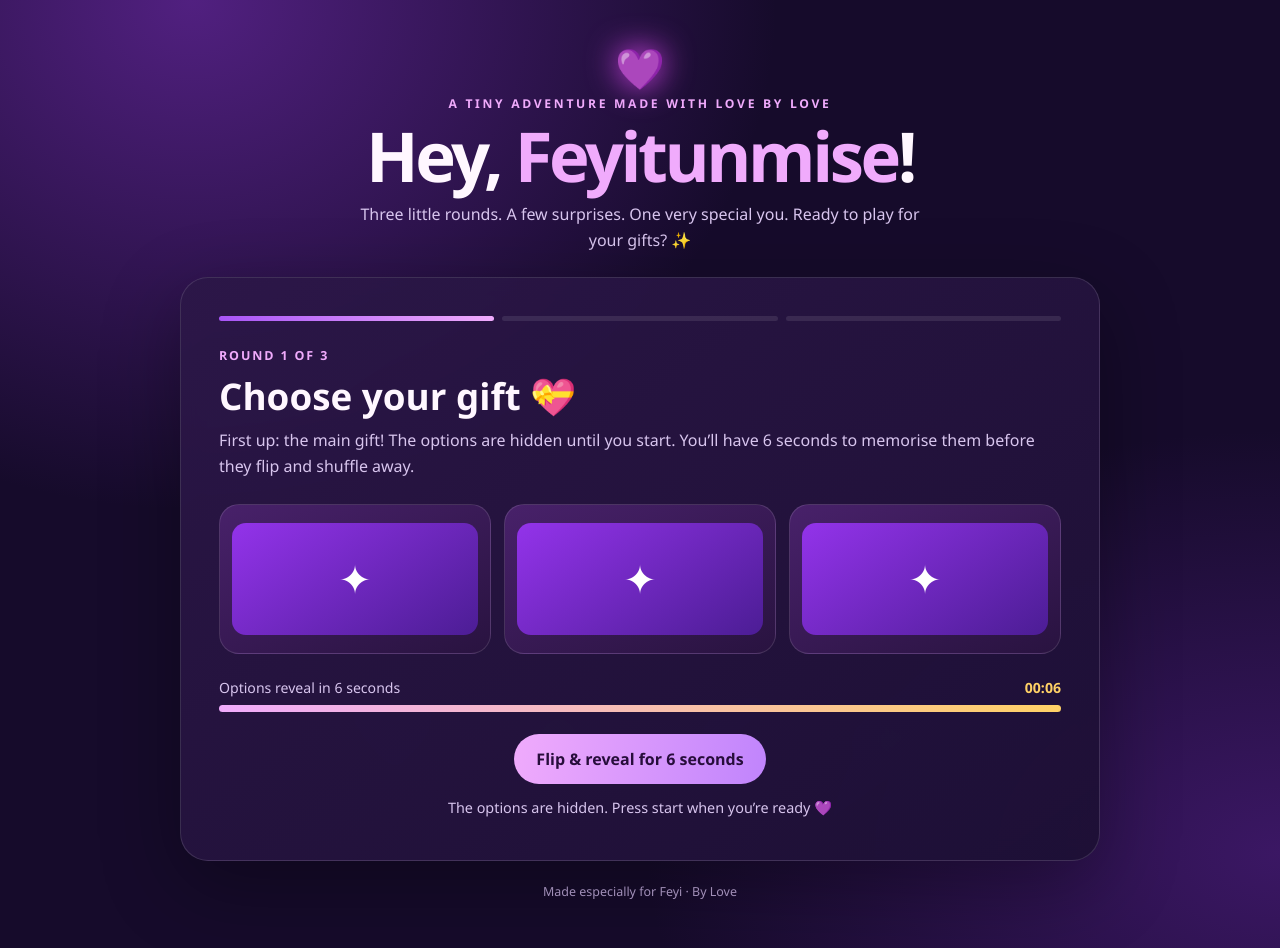
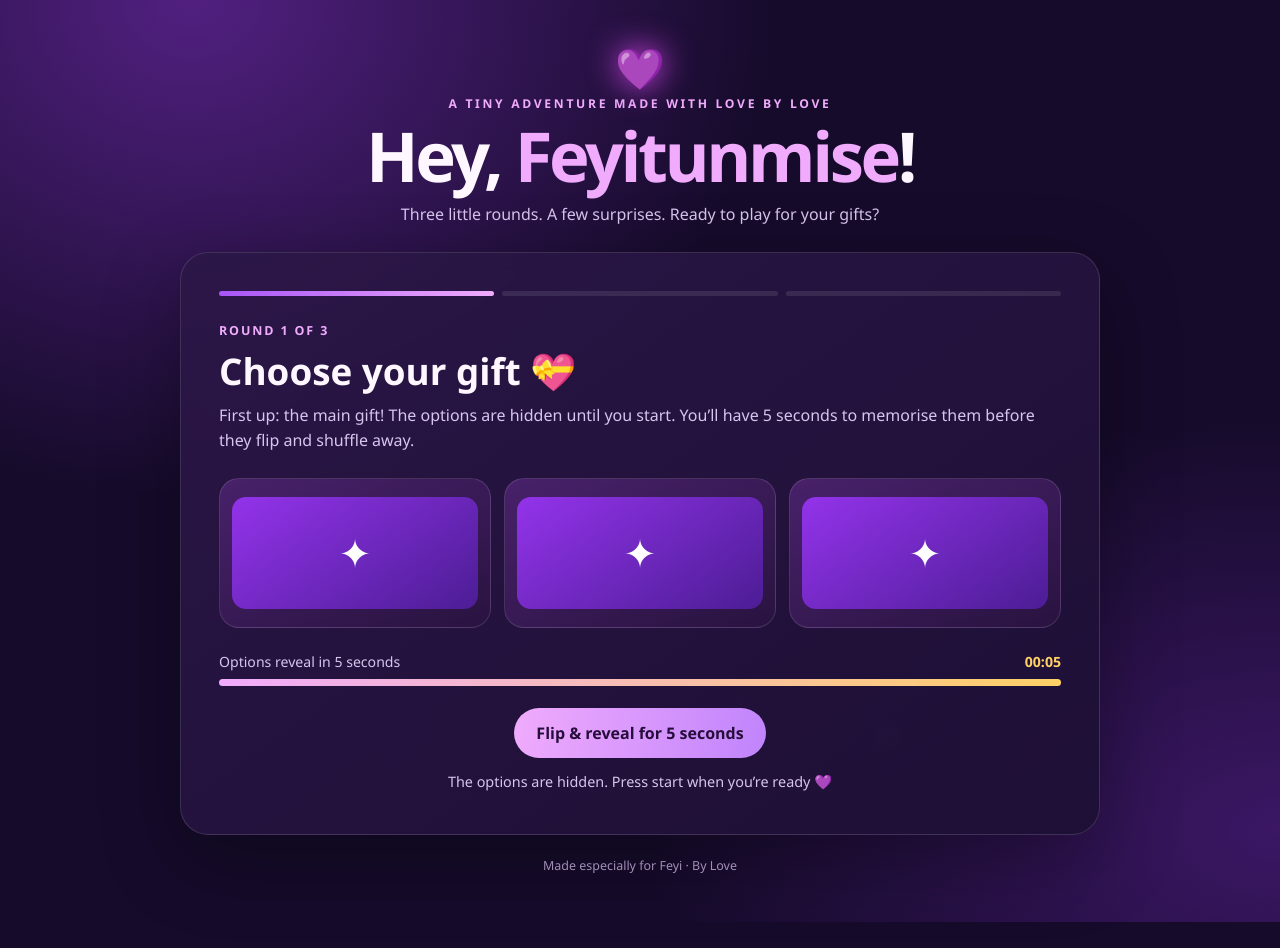
Before and after one commit to Mandisalovet/for-feyitunmise, a plain HTML site: page index.html in a window 1280 px wide. After the commit the page ends 922 px from the top, so only its background shows below. Drawn offline with Linux system fonts and the light colour scheme.

Commit message:
Update index.html

```diff
--- a/index.html
+++ b/index.html
@@ -13,7 +13,7 @@ body:before{content:'💜 ✦ 💜 ✧';position:fixed;inset:auto 0 0;text-align
 </style>
 </head>
 <body><main class="wrap">
-<header class="top"><div class="heart">💜</div><div class="eyebrow">A tiny adventure made with love by Love</div><h1>Hey, <span>Feyitunmise</span>!</h1><p class="subtitle">Three little rounds. A few surprises. One very special you. Ready to play for your gifts? ✨</p></header>
+<header class="top"><div class="heart">💜</div><div class="eyebrow">A tiny adventure made with love by Love</div><h1>Hey, <span>Feyitunmise</span>!</h1><p class="subtitle">Three little rounds. A few surprises. Ready to play for your gifts? </p></header>
 <section class="panel" id="game">
 <div class="progress" aria-label="Game progress"><span class="done"></span><span></span><span></span></div>
 <div id="stageIntro"><div class="step-label" id="stepLabel">Round 1 of 3</div><h2 class="stage-title" id="stageTitle">Choose your gift 💝</h2><p class="description" id="stageDesc">Your options are hidden at first. Press start to flip them over for 5 seconds, then they’ll shuffle and hide again!</p>
@@ -25,17 +25,17 @@ body:before{content:'💜 ✦ 💜 ✧';position:fixed;inset:auto 0 0;text-align
 </section><div class="footer">Made especially for Feyi · By Love</div></main>
 <script>
 const stages=[
- {title:'Choose your gift 💝',desc:'First up: the main gift! The options are hidden until you start. You’ll have 6 seconds to memorise them before they flip and shuffle away.',items:[{name:'Man United Jersey 2025',emoji:'👕',detail:'The 2025 jersey'},{name:'Man United Jersey 2026',emoji:'⚽',detail:'Fresh season, fresh kit'},{name:'PlayStation Gift Card',emoji:'🎮',detail:'R1,000 gaming treat'}]},
- {title:'A little extra treat 🍟',desc:'Your gift unlocks a bonus! The options are hidden until you start, then you’ll get 6 seconds to memorise them.',dynamic:true},
- {title:'One last little choice 💋',desc:'Pick your final bonus. The options will flip open for 6 seconds, then hide and shuffle!',items:[{name:'Kiss',emoji:'💋',detail:'A sweet one'},{name:'Hug',emoji:'🫂',detail:'A big warm squeeze'},{name:'High five',emoji:'🙌',detail:'Best team ever'},{name:'Handshake',emoji:'🤝',detail:'Deal sealed'}]}
+ {title:'Choose your gift 💝',desc:'First up: the main gift! The options are hidden until you start. You’ll have 5 seconds to memorise them before they flip and shuffle away.',items:[{name:'Man United Jersey 25',emoji:'👕',detail:'The 2025 jersey'},{name:'Man United Jersey 26',emoji:'⚽',detail:'Fresh season, fresh kit'},{name:'PlayStation Gift Card',emoji:'🎮',detail:'R1,000 gaming treat'}]},
+ {title:'A little extra treat 🍟',desc:'Your gift unlocks a bonus! The options are hidden until you start, then you’ll get 5 seconds to memorise them.',dynamic:true},
+ {title:'One last little choice 💋',desc:'Pick your final bonus. The options will flip open for 5 seconds, then hide and shuffle!',items:[{name:'Kiss',emoji:'💋',detail:'A sweet one'},{name:'Hug',emoji:'🫂',detail:'A big warm squeeze'},{name:'High five',emoji:'🙌',detail:'Best team ever'},{name:'Handshake',emoji:'🤝',detail:'Deal sealed'}]}
 ];
 const extras={jersey25:[{name:'KFC date',emoji:'🍗',detail:'Finger lickin’ good'},{name:'Burger King date',emoji:'🍔',detail:'Have it your way'},{name:'McDonald’s date',emoji:'🍟',detail:'Fries for the win'},{name:'Nando’s date',emoji:'🌶️',detail:'A little peri-peri'},{name:'Steers date',emoji:'🥤',detail:'Burgers and good vibes'}],giftcard:[{name:'Wedgewood ice cream',emoji:'🍨',detail:'A creamy treat'},{name:'Paul’s Homemade Ice Cream',emoji:'🍦',detail:'Scoop, scoop hooray'},{name:'Yogurtland',emoji:'🍧',detail:'Build your own bowl'},{name:'Cinnabon',emoji:'🍥',detail:'Cinnamon-roll heaven'}],jersey26:[{name:'Chocolate',emoji:'🍫',detail:'Sweet victory'},{name:'Coke',emoji:'🥤',detail:'Ice-cold classic'},{name:'Schweppes',emoji:'🫧',detail:'A fizzy refresh'},{name:'Doritos',emoji:'🔺',detail:'Crunch time'},{name:'Astros',emoji:'🍬',detail:'Little chocolate bites'}]};
-let stage=0,chosen=[],activeItems=[],timerId=null,timeLeft=6,locked=false,shuffling=false;
+let stage=0,chosen=[],activeItems=[],timerId=null,timeLeft=5,locked=false,shuffling=false;
 const $=id=>document.getElementById(id);const progress=()=>document.querySelectorAll('.progress span').forEach((el,i)=>el.classList.toggle('done',i<=stage));
 function getExtra(){let gift=chosen[0]?.name||'';if(gift.includes('2025'))return extras.jersey25;if(gift.includes('2026'))return extras.jersey26;return extras.giftcard}
-function showStage(){clearInterval(timerId);locked=false;shuffling=false;timeLeft=6;activeItems=stage===1?getExtra():stages[stage].items; $('stageIntro').classList.remove('hidden');$('chooseArea').classList.add('hidden');$('resultArea').classList.add('hidden');$('stepLabel').textContent=`Round ${stage+1} of 3`;$('stageTitle').textContent=stages[stage].title;$('stageDesc').textContent=stages[stage].desc;$('preview').innerHTML=activeItems.map(o=>`<div class="option"><div class="option-inner"><div class="option-face back-face" aria-label="Hidden option">✦</div><div class="option-face front-face"><div class="emoji">${o.emoji}</div><strong>${o.name}</strong><small>${o.detail}</small></div></div></div>`).join('');$('timer').textContent='00:06';$('timerBar').style.width='100%';$('timerCaption').textContent='Options reveal in 6 seconds';$('notice').textContent='The options are hidden. Press start when you’re ready 💜';$('startBtn').classList.remove('hidden');$('peekBtn').classList.add('hidden');$('startBtn').textContent='Flip & reveal for 6 seconds';progress();}
-function startTimer(){ $('startBtn').classList.add('hidden');$('notice').textContent='Memorise them quickly! They’ll flip back and shuffle when time is up.';$('timerCaption').textContent='Memorise the options';document.querySelectorAll('#preview .option').forEach(card=>card.classList.add('revealed'));timeLeft=6;updateTimer();timerId=setInterval(()=>{timeLeft--;updateTimer();if(timeLeft<=0){clearInterval(timerId);document.querySelectorAll('#preview .option').forEach(card=>card.classList.remove('revealed'));setTimeout(beginShuffle,550)}},1000)}
-function updateTimer(){$('timer').textContent=`00:${String(timeLeft).padStart(2,'0')}`;$('timerBar').style.width=`${timeLeft/6*100}%`}
+function showStage(){clearInterval(timerId);locked=false;shuffling=false;timeLeft=5;activeItems=stage===1?getExtra():stages[stage].items; $('stageIntro').classList.remove('hidden');$('chooseArea').classList.add('hidden');$('resultArea').classList.add('hidden');$('stepLabel').textContent=`Round ${stage+1} of 3`;$('stageTitle').textContent=stages[stage].title;$('stageDesc').textContent=stages[stage].desc;$('preview').innerHTML=activeItems.map(o=>`<div class="option"><div class="option-inner"><div class="option-face back-face" aria-label="Hidden option">✦</div><div class="option-face front-face"><div class="emoji">${o.emoji}</div><strong>${o.name}</strong><small>${o.detail}</small></div></div></div>`).join('');$('timer').textContent='00:05';$('timerBar').style.width='100%';$('timerCaption').textContent='Options reveal in 5 seconds';$('notice').textContent='The options are hidden. Press start when you’re ready 💜';$('startBtn').classList.remove('hidden');$('peekBtn').classList.add('hidden');$('startBtn').textContent='Flip & reveal for 5 seconds';progress();}
+function startTimer(){ $('startBtn').classList.add('hidden');$('notice').textContent='Memorise them quickly! They’ll flip back and shuffle when time is up.';$('timerCaption').textContent='Memorise the options';document.querySelectorAll('#preview .option').forEach(card=>card.classList.add('revealed'));timeLeft=5;updateTimer();timerId=setInterval(()=>{timeLeft--;updateTimer();if(timeLeft<=0){clearInterval(timerId);document.querySelectorAll('#preview .option').forEach(card=>card.classList.remove('revealed'));setTimeout(beginShuffle,550)}},1000)}
+function updateTimer(){$('timer').textContent=`00:${String(timeLeft).padStart(2,'0')}`;$('timerBar').style.width=`${timeLeft/5*100}%`}
 function beginShuffle(){shuffling=true;$('stageIntro').classList.add('hidden');$('chooseArea').classList.remove('hidden');$('chooseLabel').textContent=`Round ${stage+1} · Mystery tiles`;$('chooseTitle').textContent='The tiles are shuffling!';$('chooseDesc').textContent='Watch the tiles shuffle quickly, then choose one to reveal your pick.';$('chooseNotice').textContent='Ready… set… pick! 💜';let shuffled=[...activeItems];while(shuffled.length>1&&shuffled.every((x,i)=>x===activeItems[i]))shuffled.sort(()=>Math.random()-.5);let tiles=$('tiles');tiles.innerHTML=shuffled.map((o,i)=>`<button class="tile" data-index="${i}" aria-label="Mystery tile ${i+1}"><span class="question">✦</span>Tile ${i+1}</button>`).join('');let buttons=[...tiles.querySelectorAll('.tile')];buttons.forEach(b=>b.disabled=true);let ticks=0;let spin=setInterval(()=>{shuffled.sort(()=>Math.random()-.5);buttons.forEach((b,i)=>{b.style.transform=`translate(${Math.random()*10-5}px,${Math.random()*8-4}px) rotate(${Math.random()*12-6}deg)`});ticks++;if(ticks>=14){clearInterval(spin);shuffled.sort(()=>Math.random()-.5);buttons.forEach((b,i)=>{b.style.transform='';b.disabled=false;b.onclick=()=>pick(b,shuffled[Number(b.dataset.index)]);});$('chooseTitle').textContent='Pick your mystery tile!';$('chooseDesc').textContent='The shuffle is done. Tap one tile to reveal your surprise.';$('chooseNotice').textContent='Choose carefully, Feyitunmise 💜';}},115)}
 function pick(button,item){if(locked)return;locked=true;button.classList.add('picked');button.innerHTML=`<span class="question">${item.emoji}</span>${item.name}`;[...$('tiles').querySelectorAll('button')].forEach(b=>b.disabled=true);chosen.push(item);$('chooseNotice').textContent=`You got: ${item.name}! 💜`;$('chooseDesc').textContent='Locked in! Your choice is saved.';setTimeout(()=>{stage++;if(stage<3)showStage();else showResult()},1400)}
 function showResult(){$('stageIntro').classList.add('hidden');$('chooseArea').classList.add('hidden');$('resultArea').classList.remove('hidden');$('resultCard').innerHTML=chosen.map((o,i)=>`<div class="result-bit"><div class="emoji">${o.emoji}</div><p>${['Main gift','Bonus treat','Love bonus'][i]}</p><strong>${o.name}</strong></div>`).join('');document.querySelectorAll('.progress span').forEach(e=>e.classList.add('done'))}
```
